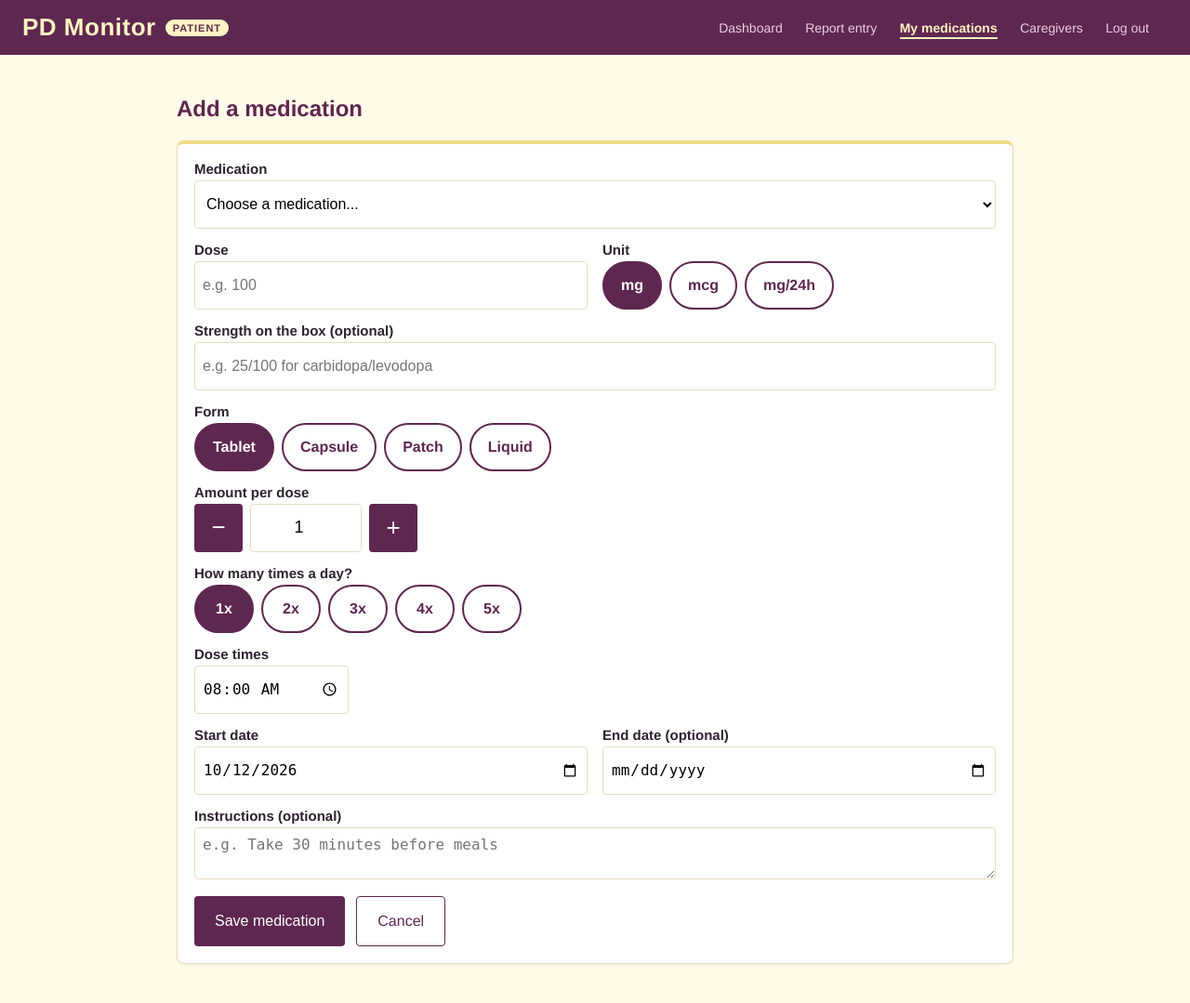
After one commit to JoyMuthoniNjeru/ParkinsonsDiseaseDecisionSupportSystem, a Flask app: page /patient/medications/add in a window 1280 px wide. The commit adds this page. Shown: the whole page at 93% size. Run offline with Flask 3, Linux system fonts and the light colour scheme; the visitor is signed in with stand-in values (Sample User, id 1); data that the repository does not hold is empty.

Commit message:
Changes to medication

```diff
--- a/app/patient/routes.py
+++ b/app/patient/routes.py
@@ -1,12 +1,14 @@
 from datetime import datetime, date
+from decimal import Decimal, InvalidOperation
 from flask import render_template, request, redirect, url_for, flash
 from flask_login import login_required, current_user
 from app.patient import bp
 from app.extensions import db
 from app.validators import password_error
 from app.models import (
-    Patient, SymptomType, MedicationReference, PatientMedication,
+    Patient, SymptomType, MedicationReference, PatientMedication, MedicationSchedule,
     SymptomRecord, MedicationLog, CaregiverLink, Caregiver, Alert, Insight,
+    MEDICATION_FORMS, DOSE_UNITS,
 )
 from app.rule_engine import evaluate_symptom_entry, evaluate_medication_log
 
@@ -69,28 +71,106 @@ def dashboard():
                             symptom_records=symptom_records, alerts=alerts, insights=insights)
 
 
-@bp.route("/medications", methods=["GET", "POST"])
+@bp.route("/medications")
 @login_required
 def medications():
     guard = _require_patient()
     if guard:
         return guard
 
+    my_meds = PatientMedication.query.filter_by(patient_id=current_user.patient_id).all()
+    return render_template("patient/medications.html", my_meds=my_meds)
+
+
+# Times-per-day chips pre-fill the dose time inputs with these (patient can edit them)
+DOSE_TIME_PRESETS = {
+    1: ["08:00"],
+    2: ["08:00", "20:00"],
+    3: ["08:00", "13:00", "18:00"],
+    4: ["08:00", "12:00", "16:00", "20:00"],
+    5: ["07:00", "10:00", "13:00", "16:00", "19:00"],
+}
+
+
+def _parse_medication_form(form):
+    """Validate the Add medication form. Returns (error, None) or (None, data)."""
+    med = db.session.get(MedicationReference, form.get("medication_id", type=int) or 0)
+    if not med:
+        return "Please choose a medication from the list.", None
+    if form.get("form") not in MEDICATION_FORMS:
+        return "Please choose a form (tablet, capsule, patch or liquid).", None
+    if form.get("dose_unit") not in DOSE_UNITS:
+        return "Please choose a unit (mg, mcg or mg/24h).", None
+
+    try:
+        dose_amount = Decimal(form.get("dose_amount", ""))
+        quantity = Decimal(form.get("quantity_per_dose", "1"))
+    except InvalidOperation:
+        return "Dose and amount per dose must be numbers.", None
+    if not dose_amount.is_finite() or dose_amount <= 0:
+        return "Please enter the dose, e.g. 100.", None
+    if not quantity.is_finite() or quantity <= 0 or quantity > 10 or quantity % Decimal("0.5"):
+        return "Amount per dose must be in steps of 0.5, e.g. 1 or 1.5.", None
+
+    n = form.get("times_per_day", type=int)
+    if n not in DOSE_TIME_PRESETS:
+        return "Please choose how many times a day.", None
+    try:
+        # Only the first n time inputs are shown; the rest are hidden
+        times = sorted({datetime.strptime(t, "%H:%M").time() for t in form.getlist("dose_times")[:n]})
+    except ValueError:
+        return "Please fill in every dose time.", None
+    if len(times) != n:
+        return "Please give each dose a different time.", None
+
+    try:
+        start = date.fromisoformat(form["started_date"]) if form.get("started_date") else date.today()
+        end = date.fromisoformat(form["end_date"]) if form.get("end_date") else None
+    except ValueError:
+        return "Please enter valid dates.", None
+    if end and end < start:
+        return "The end date can't be before the start date.", None
+
+    return None, {
+        "med": {
+            "medication_id": med.medication_id,
+            "dose_amount": dose_amount,
+            "dose_unit": form["dose_unit"],
+            "strength": form.get("strength", "").strip() or None,
+            "form": form["form"],
+            "quantity_per_dose": quantity,
+            "started_date": start,
+            "end_date": end,
+            "instructions": form.get("instructions", "").strip() or None,
+        },
+        "times": times,
+    }
+
+
+@bp.route("/medications/add", methods=["GET", "POST"])
+@login_required
+def add_medication():
+    guard = _require_patient()
+    if guard:
+        return guard
+
     if request.method == "POST":
-        med_id = int(request.form["medication_id"])
-        already = PatientMedication.query.filter_by(
-            patient_id=current_user.patient_id, medication_id=med_id
-        ).first()
-        if not already:
-            pm = PatientMedication(patient_id=current_user.patient_id, medication_id=med_id,
-                                    started_date=date.today())
+        error, data = _parse_medication_form(request.form)
+        if error:
+            flash(error, "error")
+        else:
+            pm = PatientMedication(patient_id=current_user.patient_id, **data["med"])
+            pm.schedules = [MedicationSchedule(dose_time=t) for t in data["times"]]
             db.session.add(pm)
             db.session.commit()
-        return redirect(url_for("patient.medications"))
+            flash(f"Added {pm.dose_label()}, {len(data['times'])}x a day.", "success")
+            return redirect(url_for("patient.medications"))
 
-    my_meds = PatientMedication.query.filter_by(patient_id=current_user.patient_id).all()
-    catalog = MedicationReference.query.all()
-    return render_template("patient/medications.html", my_meds=my_meds, catalog=catalog)
+    catalog = MedicationReference.query.order_by(MedicationReference.name).all()
+    # request.form is empty on GET, and holds the patient's answers after an error
+    return render_template("patient/add_medication.html", catalog=catalog, values=request.form,
+                           forms=MEDICATION_FORMS, units=DOSE_UNITS, presets=DOSE_TIME_PRESETS,
+                           today=date.today().isoformat())
 
 
 @bp.route("/medications/<int:pm_id>/remove", methods=["POST"])
@@ -134,7 +214,8 @@ def report():
             pm_id = int(request.form["patient_medication_id"])
             log = MedicationLog(
                 patient_medication_id=pm_id,
-                adherence_status=request.form["adherence_status"],
+                status=request.form["adherence_status"],
+                taken_at=datetime.utcnow() if request.form["adherence_status"] == "taken" else None,
             )
             db.session.add(log)
             db.session.commit()
--- a/app/rule_engine.py
+++ b/app/rule_engine.py
@@ -28,7 +28,7 @@ def evaluate_symptom_entry(symptom_record: SymptomRecord):
 
 def evaluate_medication_log(log: MedicationLog):
     """Called right after a MedicationLog entry is stored."""
-    if log.adherence_status != "missed":
+    if log.status != "missed":
         return None
     pm = log.patient_medication
     alert = Alert(
--- a/app/static/css/style.css
+++ b/app/static/css/style.css
@@ -81,3 +81,33 @@ th { color: var(--plum); background: var(--butter); }
 .severity-scale input { display: none; }
 .severity-scale input:checked + label { background: var(--plum); color: #fff; }
 .alert-card td.muted { color: var(--muted); font-weight: normal; }
+
+/* Medications: big tap targets (>= 52px) for users with tremor */
+.page-head { display: flex; justify-content: space-between; align-items: center; gap: 12px; flex-wrap: wrap; }
+.big-btn { min-height: 52px; font-size: 16px; padding: 0 22px; display: inline-flex; align-items: center; }
+.med-card { display: flex; justify-content: space-between; align-items: center; gap: 16px; flex-wrap: wrap; }
+.med-card p { margin: 4px 0; }
+
+.med-form .field > label { font-size: 15px; font-weight: 600; color: var(--text); }
+.med-form input, .med-form select, .med-form textarea { min-height: 52px; font-size: 16px; }
+.form-row { display: flex; gap: 16px; flex-wrap: wrap; }
+.form-row > .field { flex: 1; min-width: 200px; }
+.form-actions { display: flex; gap: 12px; flex-wrap: wrap; }
+
+/* Chips: radio buttons that look like big pill buttons */
+.chips { display: flex; flex-wrap: wrap; gap: 8px; }
+.chips input { position: absolute; opacity: 0; width: 1px; height: 1px; min-height: 0; }
+.med-form .chips label { min-height: 52px; min-width: 64px; padding: 0 18px; margin: 0; box-sizing: border-box;
+                         display: inline-flex; align-items: center; justify-content: center;
+                         border: 2px solid var(--plum); border-radius: 26px; background: #fff;
+                         color: var(--plum); font-size: 16px; font-weight: 600; cursor: pointer; }
+.chips input:checked + label { background: var(--plum); color: #fff; }
+.chips input:focus-visible + label { outline: 3px solid var(--plum-light); outline-offset: 2px; }
+
+/* -/+ stepper for amount per dose */
+.stepper { display: flex; align-items: center; gap: 8px; max-width: 240px; }
+.stepper button { width: 52px; height: 52px; padding: 0; font-size: 26px; flex-shrink: 0; }
+.stepper input { text-align: center; font-size: 18px; }
+
+.time-inputs { display: grid; grid-template-columns: repeat(auto-fill, minmax(140px, 1fr)); gap: 8px; }
+.time-inputs input[hidden] { display: none; }
--- a/app/templates/base.html
+++ b/app/templates/base.html
@@ -13,5 +13,6 @@
     {% endwith %}
     {% block content %}{% endblock %}
   </main>
+  {% block scripts %}{% endblock %}
 </body>
 </html>
--- /dev/null
+++ b/app/templates/patient/add_medication.html
@@ -0,0 +1,147 @@
+{% extends "base.html" %}
+{% block nav %}
+<header class="topnav">
+  <div class="brand">PD Monitor <span class="role">Patient</span></div>
+  <div>
+    <a href="{{ url_for('patient.dashboard') }}">Dashboard</a>
+    <a href="{{ url_for('patient.report') }}">Report entry</a>
+    <a class="active" href="{{ url_for('patient.medications') }}">My medications</a>
+    <a href="{{ url_for('patient.caregivers') }}">Caregivers</a>
+    <a href="{{ url_for('auth.logout') }}">Log out</a>
+  </div>
+</header>
+{% endblock %}
+{% block content %}
+<h2>Add a medication</h2>
+
+{# After a validation error, "values" holds what the patient typed so nothing is lost #}
+{% set chosen_form = values.get('form', 'tablet') %}
+{% set chosen_unit = values.get('dose_unit', 'mg') %}
+{% set times_per_day = values.get('times_per_day', '1') | int %}
+{% set posted_times = values.getlist('dose_times') %}
+
+<form method="post" class="card med-form">
+  <div class="field">
+    <label for="medication_id">Medication</label>
+    <select id="medication_id" name="medication_id" required>
+      <option value="">Choose a medication...</option>
+      {% for m in catalog %}
+      <option value="{{ m.medication_id }}" {% if values.get('medication_id') == m.medication_id|string %}selected{% endif %}>{{ m.name }}</option>
+      {% endfor %}
+    </select>
+  </div>
+
+  <div class="form-row">
+    <div class="field">
+      <label for="dose_amount">Dose</label>
+      <input id="dose_amount" name="dose_amount" type="number" step="any" min="0" inputmode="decimal"
+             placeholder="e.g. 100" value="{{ values.get('dose_amount', '') }}" required>
+    </div>
+    <div class="field">
+      <label>Unit</label>
+      <div class="chips">
+        {% for u in units %}
+        <input type="radio" id="unit-{{ loop.index }}" name="dose_unit" value="{{ u }}" {% if u == chosen_unit %}checked{% endif %}>
+        <label for="unit-{{ loop.index }}">{{ u }}</label>
+        {% endfor %}
+      </div>
+    </div>
+  </div>
+
+  <div class="field">
+    <label for="strength">Strength on the box (optional)</label>
+    <input id="strength" name="strength" maxlength="30" placeholder="e.g. 25/100 for carbidopa/levodopa"
+           value="{{ values.get('strength', '') }}">
+  </div>
+
+  <div class="field">
+    <label>Form</label>
+    <div class="chips">
+      {% for f in forms %}
+      <input type="radio" id="form-{{ f }}" name="form" value="{{ f }}" {% if f == chosen_form %}checked{% endif %}>
+      <label for="form-{{ f }}">{{ f | capitalize }}</label>
+      {% endfor %}
+    </div>
+  </div>
+
+  <div class="field">
+    <label for="quantity_per_dose">Amount per dose</label>
+    <div class="stepper">
+      <button type="button" data-step="-0.5" aria-label="Less">&minus;</button>
+      <input id="quantity_per_dose" name="quantity_per_dose" type="number" min="0.5" max="10" step="0.5"
+             value="{{ values.get('quantity_per_dose', '1') }}" required>
+      <button type="button" data-step="0.5" aria-label="More">+</button>
+    </div>
+  </div>
+
+  <div class="field">
+    <label>How many times a day?</label>
+    <div class="chips">
+      {% for n in presets %}
+      <input type="radio" id="tpd-{{ n }}" name="times_per_day" value="{{ n }}" {% if n == times_per_day %}checked{% endif %}>
+      <label for="tpd-{{ n }}">{{ n }}x</label>
+      {% endfor %}
+    </div>
+  </div>
+
+  <div class="field">
+    <label>Dose times</label>
+    <div class="time-inputs">
+      {% for i in range(5) %}
+      {% set default = presets[times_per_day][i] if i < times_per_day else presets[5][i] %}
+      <input type="time" name="dose_times" aria-label="Dose {{ i + 1 }} time"
+             value="{{ posted_times[i] if posted_times | length > i else default }}"
+             {% if i >= times_per_day %}hidden{% endif %}>
+      {% endfor %}
+    </div>
+  </div>
+
+  <div class="form-row">
+    <div class="field">
+      <label for="started_date">Start date</label>
+      <input id="started_date" name="started_date" type="date" value="{{ values.get('started_date', today) }}">
+    </div>
+    <div class="field">
+      <label for="end_date">End date (optional)</label>
+      <input id="end_date" name="end_date" type="date" value="{{ values.get('end_date', '') }}">
+    </div>
+  </div>
+
+  <div class="field">
+    <label for="instructions">Instructions (optional)</label>
+    <textarea id="instructions" name="instructions" rows="2"
+              placeholder="e.g. Take 30 minutes before meals">{{ values.get('instructions', '') }}</textarea>
+  </div>
+
+  <div class="form-actions">
+    <button type="submit" class="big-btn">Save medication</button>
+    <a class="btn secondary big-btn" href="{{ url_for('patient.medications') }}">Cancel</a>
+  </div>
+</form>
+{% endblock %}
+
+{% block scripts %}
+<script>
+  // -/+ buttons: change the amount per dose in 0.5 steps (between 0.5 and 10)
+  const qty = document.getElementById("quantity_per_dose");
+  document.querySelectorAll(".stepper button").forEach(btn => {
+    btn.addEventListener("click", () => {
+      const next = (parseFloat(qty.value) || 1) + parseFloat(btn.dataset.step);
+      qty.value = Math.min(10, Math.max(0.5, next));
+    });
+  });
+
+  // Times-per-day chips: show that many time inputs and pre-fill them
+  const presets = {{ presets | tojson }};
+  const timeInputs = document.querySelectorAll(".time-inputs input");
+  document.querySelectorAll("input[name=times_per_day]").forEach(chip => {
+    chip.addEventListener("change", () => {
+      const n = parseInt(chip.value);
+      timeInputs.forEach((input, i) => {
+        input.hidden = i >= n;
+        if (i < n) input.value = presets[n][i];
+      });
+    });
+  });
+</script>
+{% endblock %}
```
Also changed, not shown: app/models.py (+59 -3 lines), app/templates/patient/medications.html (+21 -31 lines), migrations/versions/874dd9dc4fff_medication_schedule_and_dose_details.py (added, +75 -0 lines), seed_demo.py (+76 -24 lines).
